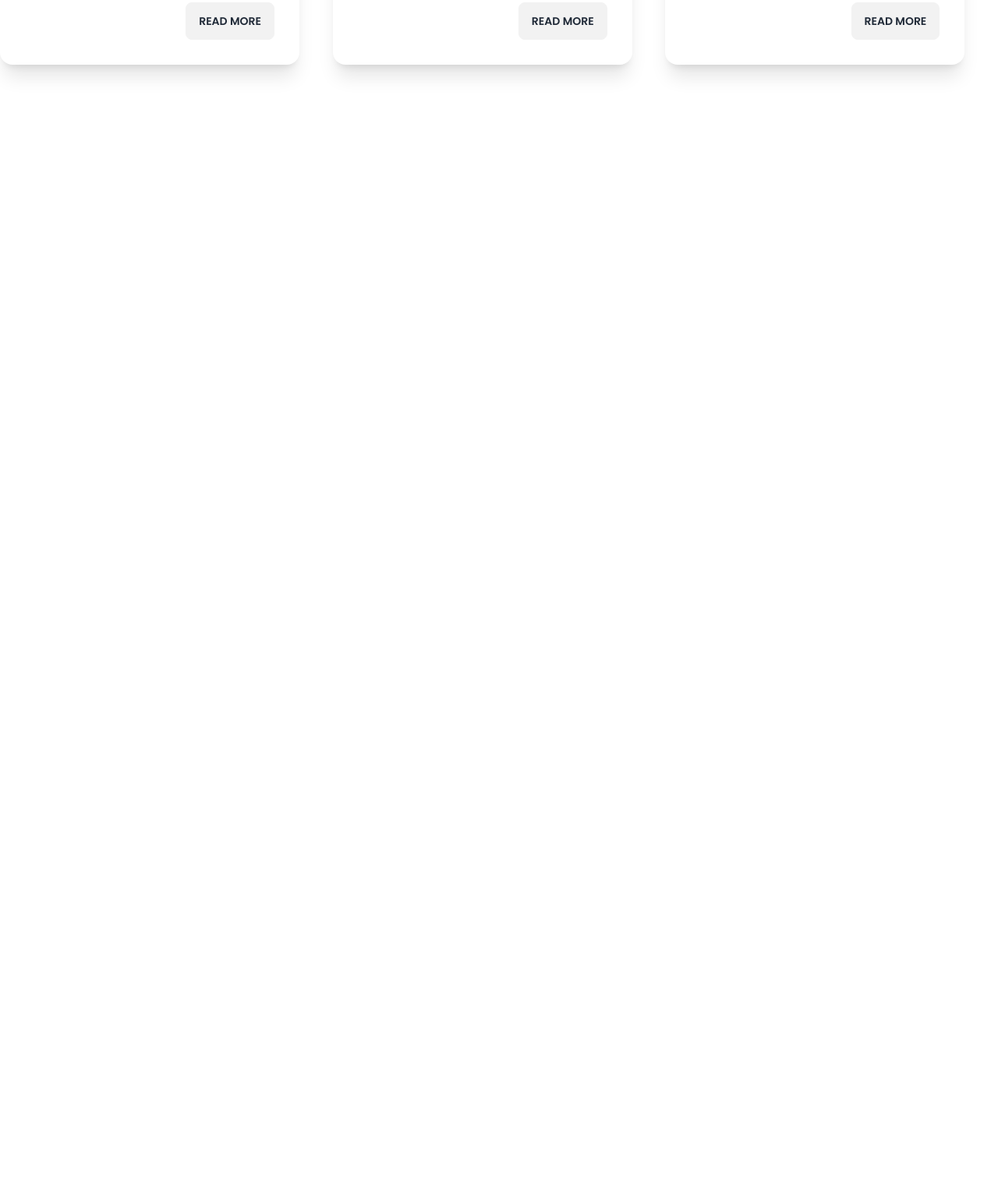
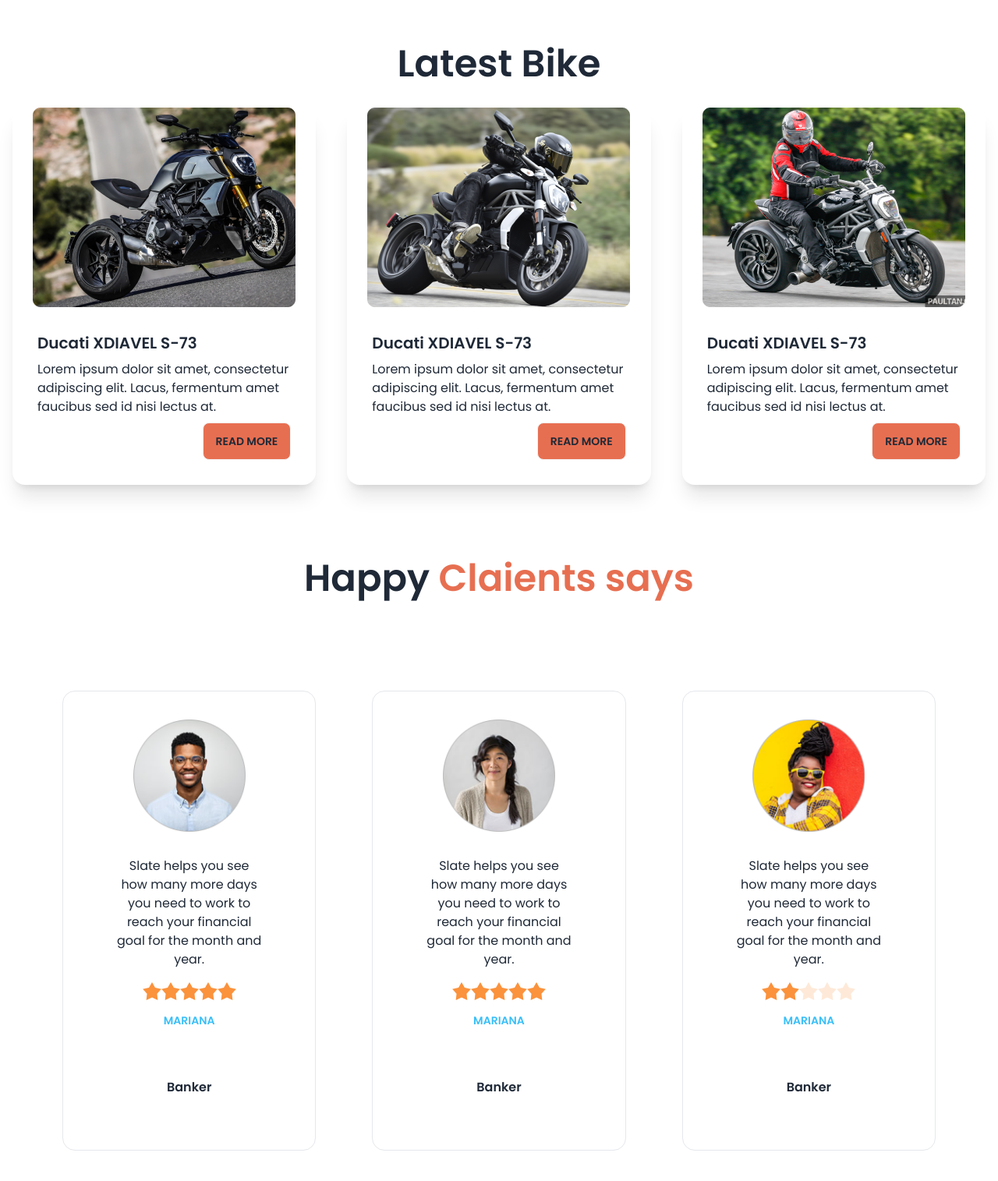
Before and after one commit to rohan-1819/biker-zone-web, a plain HTML site: page index.html in a window 1280 px wide. Shown: the part 1255-2770 px from the top of the page at 78% size. Before the commit the page ends 1434 px from the top, so only its background shows below. Drawn offline with nearby package versions, Linux system fonts and the light colour scheme.

Commit message:
happi clients added

```diff
--- a/index.html
+++ b/index.html
@@ -192,8 +192,22 @@
     </header>
 
     <main class="md:container md:mx-auto">
-        <section>
-            <!-- featured bike -->
+
+        <!-- featured bike -->
+
+        <section class="my-24">
+
+            <div class="flex flex-col items-center ">
+                <h3 class="text-3xl p-4 md:text-5xl font-semibold text-center">Fetured Bikes In This Year</h3>
+                <p class="text-xs text-bike-primary">Best bike collection</p>
+            </div>
+
+            <div class="grid gap-10 p-8 md:p-16 justify-center md:grid-cols-2 lg:grid-cols-3">
+                <img src="./images/others/feature-bike.png" alt="">
+                <img src="./images/others/feature-bike.png" alt="">
+                <img src="./images/others/feature-bike.png" alt="">
+            </div>
+
         </section>
 
         <!-- Latest bike -->
@@ -202,44 +216,113 @@
             <h3 class="text-3xl p-8 md:text-5xl font-semibold text-center">
                 Latest Bike
             </h3>
-            <div class="grid justify-center md:grid-cols-3 lg:grid-cols-3">
+            <div class="grid gap-10 justify-center md:grid-cols-2 mx-4 lg:grid-cols-3">
                 <!-- first card -->
-                <div class="card w-96 bg-base-100 shadow-xl">
+                <div class="card  bg-base-100 shadow-xl">
                     <figure><img src="/images/others/latest1.png" alt="Shoes" /></figure>
                     <div class="card-body">
                         <h2 class="card-title">Ducati XDIAVEL S-73</h2>
                         <p>Lorem ipsum dolor sit amet, consectetur adipiscing elit. Lacus, fermentum amet faucibus sed
                             id nisi lectus at.</p>
                         <div class="card-actions justify-end">
-                            <button class="btn">Read More</button>
+                            <button class="btn bg-bike-primary">Read More</button>
                         </div>
                     </div>
                 </div>
-                <div class="card w-96 bg-base-100 shadow-xl">
+                <div class="card bg-base-100 shadow-xl">
                     <figure><img src="/images/others/latest2.png" alt="Shoes" /></figure>
                     <div class="card-body">
                         <h2 class="card-title">Ducati XDIAVEL S-73</h2>
                         <p>Lorem ipsum dolor sit amet, consectetur adipiscing elit. Lacus, fermentum amet faucibus sed
                             id nisi lectus at.</p>
                         <div class="card-actions justify-end">
-                            <button class="btn">Read More</button>
+                            <button class="btn bg-bike-primary">Read More</button>
                         </div>
                     </div>
                 </div>
-                <div class="card w-96 bg-base-100 shadow-xl">
+                <div class="card  bg-base-100 shadow-xl">
                     <figure><img src="/images/others/latest3.png" alt="Shoes" /></figure>
                     <div class="card-body">
                         <h2 class="card-title">Ducati XDIAVEL S-73</h2>
                         <p>Lorem ipsum dolor sit amet, consectetur adipiscing elit. Lacus, fermentum amet faucibus sed
                             id nisi lectus at.</p>
                         <div class="card-actions justify-end">
-                            <button class="btn">Read More</button>
+                            <button class="btn bg-bike-primary">Read More</button>
                         </div>
                     </div>
                 </div>
             </div>
 
         </section>
+
+        <!-- happy clients -->
+        <section>
+            <h3 class="text-3xl mb-10 md:text-5xl font-semibold text-center">Happy <span
+                    class="text-bike-primary">Claients says</span></h3>
+            <div class="grid gap-10 p-8 md:p-16 justify-center md:grid-cols-2 lg:grid-cols-3">
+                <!-- first review  -->
+
+                <div class="card  m-4 p-9 bg-base-100 border">
+                    <figure><img class="w-36" src="/images/others/user-1.png" alt="Shoes" /></figure>
+                    <div class="card-body gap-4">
+                        <p class="text-center">Slate helps you see how
+                            many more days you need
+                            to work to reach your financial
+                            goal for the month and year.</p>
+                        <div class="rating justify-center">
+                            <input type="radio" name="rating-2" class="mask mask-star-2 bg-orange-400" />
+                            <input type="radio" name="rating-2" class="mask mask-star-2 bg-orange-400" checked />
+                            <input type="radio" name="rating-2" class="mask mask-star-2 bg-orange-400" />
+                            <input type="radio" name="rating-2" class="mask mask-star-2 bg-orange-400" />
+                            <input type="radio" name="rating-2" class="mask mask-star-2 bg-orange-400" />
+                        </div>
+                        <p class="text-info  text-sm font-semibold uppercase text-center">mariana</p>
+                        <p class="text-center font-semibold mt-12">Banker</p>
+
+                    </div>
+                </div>
+                <div class="card  m-4 p-9 bg-base-100 border">
+                    <figure><img class="w-36" src="/images/others/user-2.png" alt="Shoes" /></figure>
+                    <div class="card-body gap-4">
+                        <p class="text-center">Slate helps you see how
+                            many more days you need
+                            to work to reach your financial
+                            goal for the month and year.</p>
+                        <div class="rating justify-center">
+                            <input type="radio" name="rating-2" class="mask mask-star-2 bg-orange-400" />
+                            <input type="radio" name="rating-2" class="mask mask-star-2 bg-orange-400" checked />
+                            <input type="radio" name="rating-2" class="mask mask-star-2 bg-orange-400" />
+                            <input type="radio" name="rating-2" class="mask mask-star-2 bg-orange-400" />
+                            <input type="radio" name="rating-2" class="mask mask-star-2 bg-orange-400" />
+                        </div>
+                        <p class="text-info  text-sm font-semibold uppercase text-center">mariana</p>
+                        <p class="text-center font-semibold mt-12">Banker</p>
+
+                    </div>
+                </div>
+                <div class="card  m-4 p-9 bg-base-100 border">
+                    <figure><img class="w-36" src="/images/others/user-3.png" alt="Shoes" /></figure>
+                    <div class="card-body gap-4">
+                        <p class="text-center">Slate helps you see how
+                            many more days you need
+                            to work to reach your financial
+                            goal for the month and year.</p>
+                        <div class="rating justify-center">
+                            <input type="radio" name="rating-2" class="mask mask-star-2 bg-orange-400" />
+                            <input type="radio" name="rating-2" class="mask mask-star-2 bg-orange-400" checked />
+                            <input type="radio" name="rating-2" class="mask mask-star-2 bg-orange-400" />
+                            <input type="radio" name="rating-2" class="mask mask-star-2 bg-orange-400" />
+                            <input type="radio" name="rating-2" class="mask mask-star-2 bg-orange-400" />
+                        </div>
+                        <p class="text-info  text-sm font-semibold uppercase text-center">mariana</p>
+                        <p class="text-center font-semibold mt-12">Banker</p>
+
+                    </div>
+                </div>
+            </div>
+
+        </section>
+
     </main>
 
     <footer>
```
